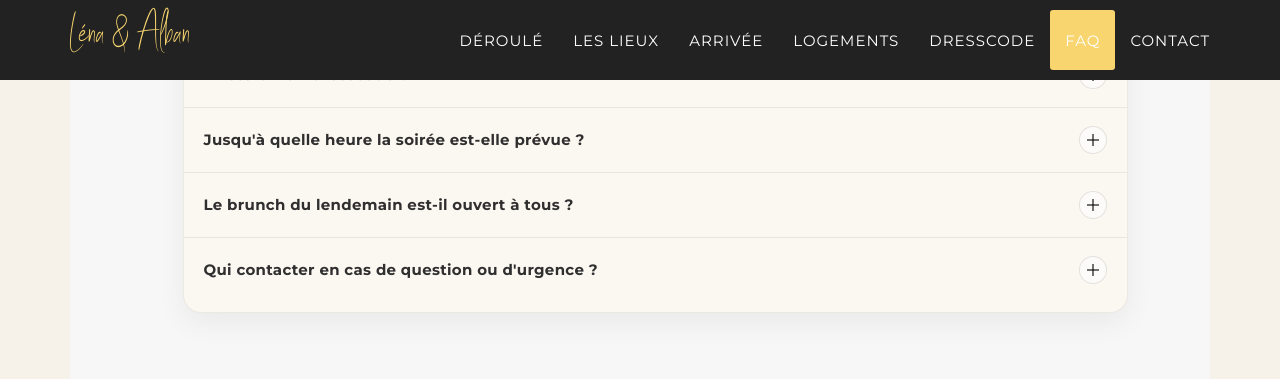
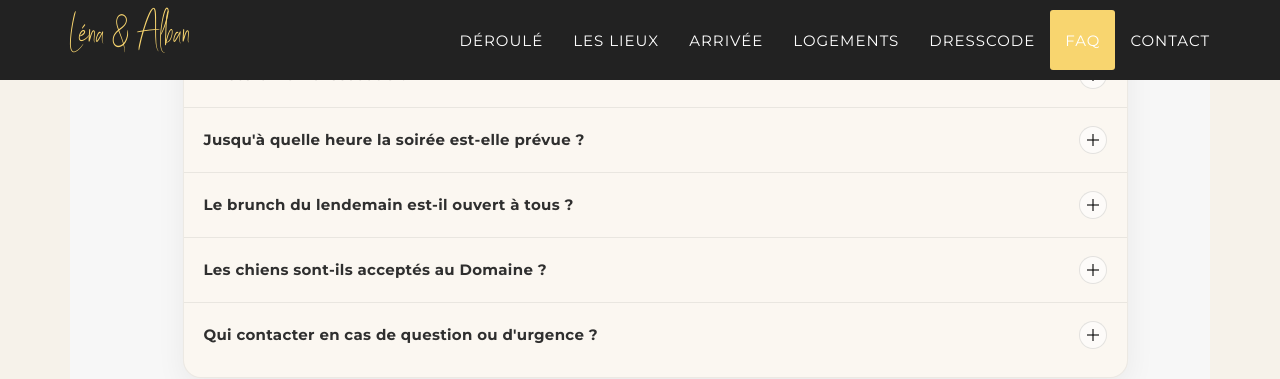
Before and after one commit to LenaAlban/lena-alban-wedding, a Jekyll site: the page built from _fr_pages/index.html, in a window 1280 px wide and 900 px high, scrolled down 6460 px, cut to the strip 0-379 px from the top of the window. Built offline with Jekyll 4.4.1, drawn with Linux system fonts in a browser that asks for light colours; some web fonts are replaced.

Commit message:
Update FAQ.html

```diff
--- a/_includes/fr_data/FAQ.html
+++ b/_includes/fr_data/FAQ.html
@@ -87,6 +87,16 @@
 
           <div class="faq-item">
             <button class="faq-q" type="button" aria-expanded="false">
+              Les chiens sont-ils acceptés au Domaine ?
+              <span class="faq-icon" aria-hidden="true"></span>
+            </button>
+            <div class="faq-a">
+              <p>Malheureusement, nos amis à 4 pattes ne sont pas acceptés sur le Domaine.</p>
+            </div>
+          </div>
+
+          <div class="faq-item">
+            <button class="faq-q" type="button" aria-expanded="false">
               Qui contacter en cas de question ou d'urgence ?
               <span class="faq-icon" aria-hidden="true"></span>
             </button>
```
